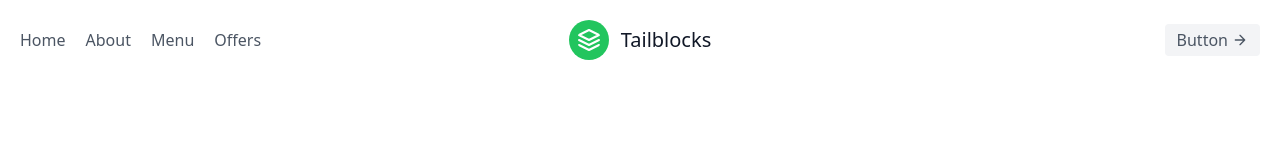
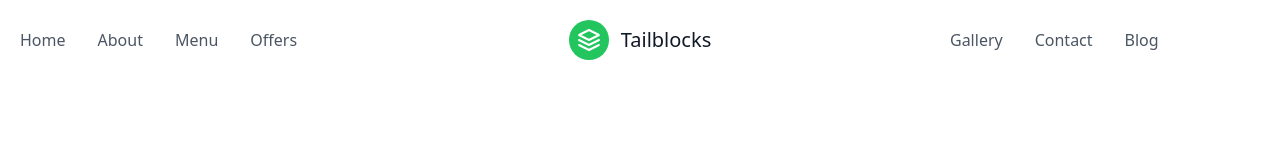
Before and after one commit to sufyan5050/Breakfast-Website, a plain HTML site: page index.html in a window 1280 px wide. Drawn offline with nearby package versions, Linux system fonts and the light colour scheme.

Commit message:
update navbar

```diff
--- a/index.html
+++ b/index.html
@@ -9,26 +9,25 @@
 </head>
 <body>
     <header class="text-gray-600 body-font">
-        <div class="container mx-auto flex flex-wrap p-5 flex-col  md:flex-row items-center">
-          <nav class="flex lg:w-2/5 flex-wrap items-center text-base md:ml-auto">
-            <a class="mr-5 hover:text-gray-900">Home</a>
-            <a class="mr-5 hover:text-gray-900">About</a>
-            <a class="mr-5 hover:text-gray-900">Menu</a>
+        <div class="container mx-auto  flex flex-wrap p-5 flex-col  md:flex-row items-center">
+          <nav class="flex lg:w-1/4  flex-wrap  items-center text-base md:ml-auto">
+            <a class="mr-8 hover:text-gray-900">Home</a>
+            <a class="mr-8 hover:text-gray-900">About</a>
+            <a class="mr-8 hover:text-gray-900">Menu</a>
             <a class="hover:text-gray-900">Offers</a>
           </nav>
-          <a class="flex order-first lg:order-none lg:w-1/5 title-font font-medium items-center text-gray-900 lg:items-center lg:justify-center mb-4 md:mb-0">
+          <a class="flex order-first lg:order-none lg:w-1/2 title-font font-medium items-center text-gray-900 lg:items-center lg:justify-center mb-4 md:mb-0">
             <svg xmlns="http://www.w3.org/2000/svg" fill="none" stroke="currentColor" stroke-linecap="round" stroke-linejoin="round" stroke-width="2" class="w-10 h-10 text-white p-2 bg-green-500 rounded-full" viewBox="0 0 24 24">
               <path d="M12 2L2 7l10 5 10-5-10-5zM2 17l10 5 10-5M2 12l10 5 10-5"></path>
             </svg>
             <span class="ml-3 text-xl">Tailblocks</span>
           </a>
-          <div class="lg:w-2/5 inline-flex lg:justify-end ml-5 lg:ml-0">
-            <button class="inline-flex items-center bg-gray-100 border-0 py-1 px-3 focus:outline-none hover:bg-gray-200 rounded text-base mt-4 md:mt-0">Button
-              <svg fill="none" stroke="currentColor" stroke-linecap="round" stroke-linejoin="round" stroke-width="2" class="w-4 h-4 ml-1" viewBox="0 0 24 24">
-                <path d="M5 12h14M12 5l7 7-7 7"></path>
-              </svg>
-            </button>
-          </div>
+          <nav class="flex lg:w-1/4 flex-wrap items-center text-base md:ml-auto">
+            <a class="mr-8 hover:text-gray-900">Gallery</a>
+            <a class="mr-8 hover:text-gray-900">Contact</a>
+            <a class="mr-8 hover:text-gray-900">Blog</a>
+          </nav>
+
         </div>
       </header>
 </body>
```
